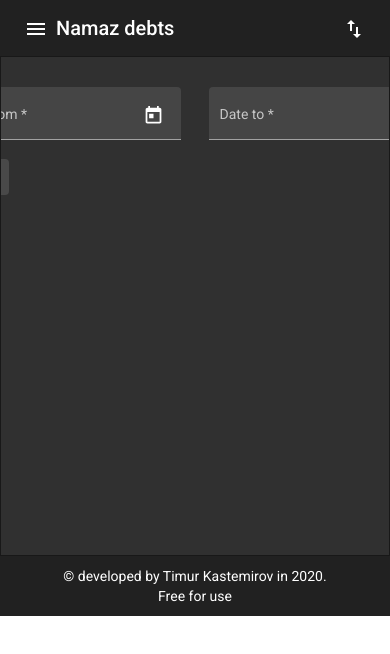
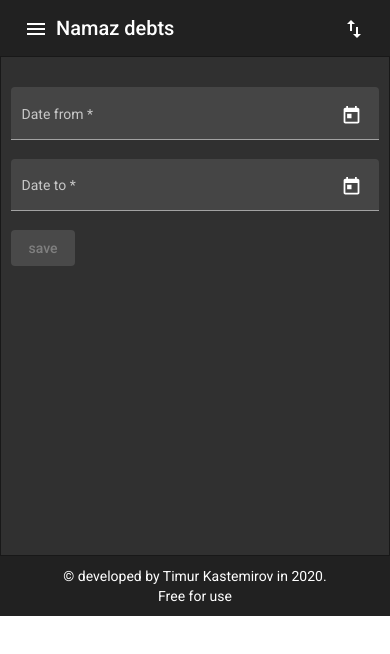
Before and after one commit to TimurKastemirov/namaz-debts, an Angular app: page /my-debts/add in a window 390 px wide. Shown: the top 654 px of the page. Built offline with nearby package versions, Linux system fonts and the light colour scheme.

Commit message:
feat: add some media style to debt-add

```diff
--- a/src/app/debts/components/debt-add/debt-add.component.scss
+++ b/src/app/debts/components/debt-add/debt-add.component.scss
@@ -3,11 +3,10 @@
 
   form {
     padding: 10px;
-
     .dates {
-      width: 500px;
-      display: flex;
-      justify-content: space-between;
+      mat-form-field:not(:last-child) {
+        margin-right: 10px;
+      }
     }
   }
 
@@ -22,4 +21,10 @@
     border-color: red;
     color: red;
   }
+
+  @media only screen and (max-width: 502px) {
+    mat-form-field {
+      width: 100%;
+    }
+  }
 }
```
